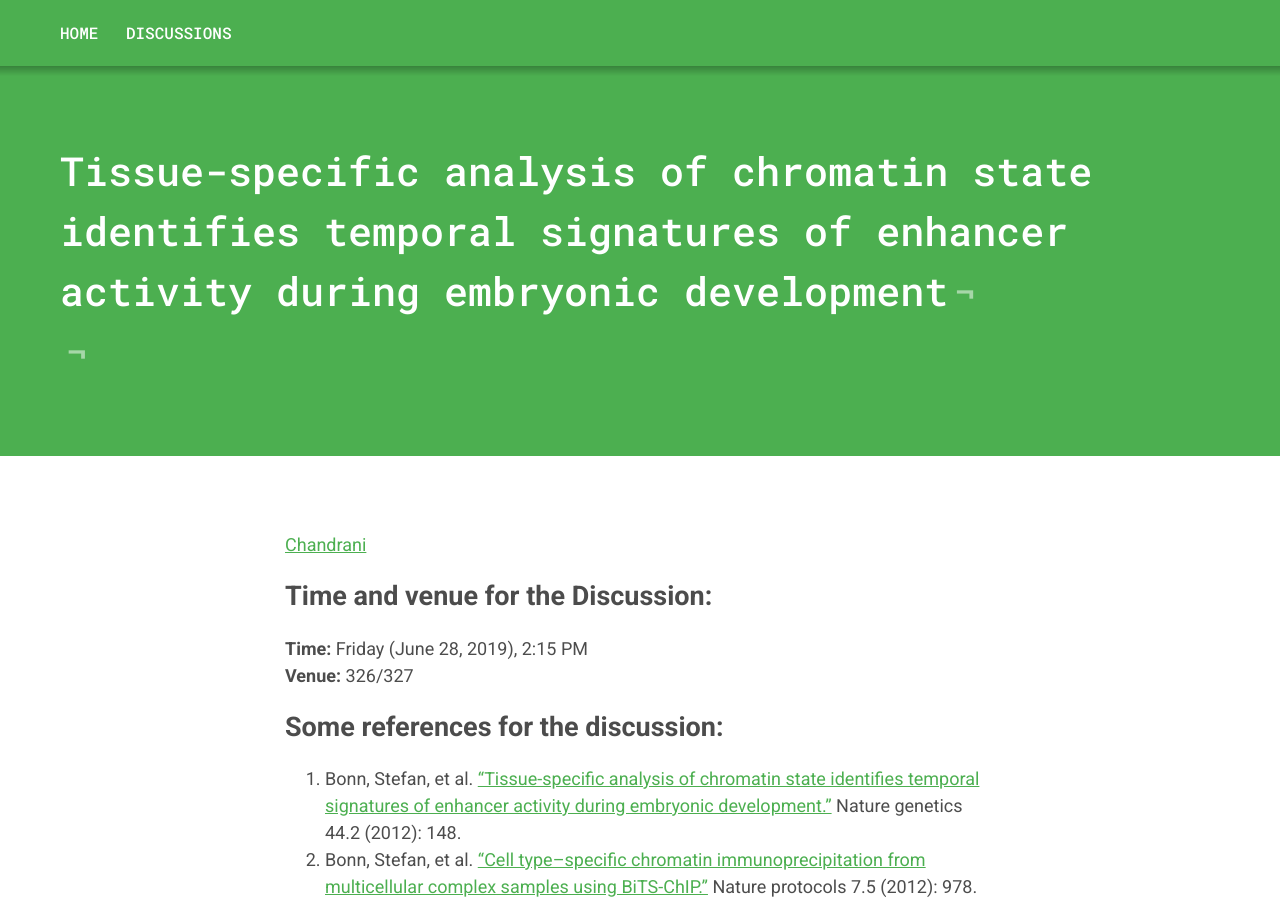
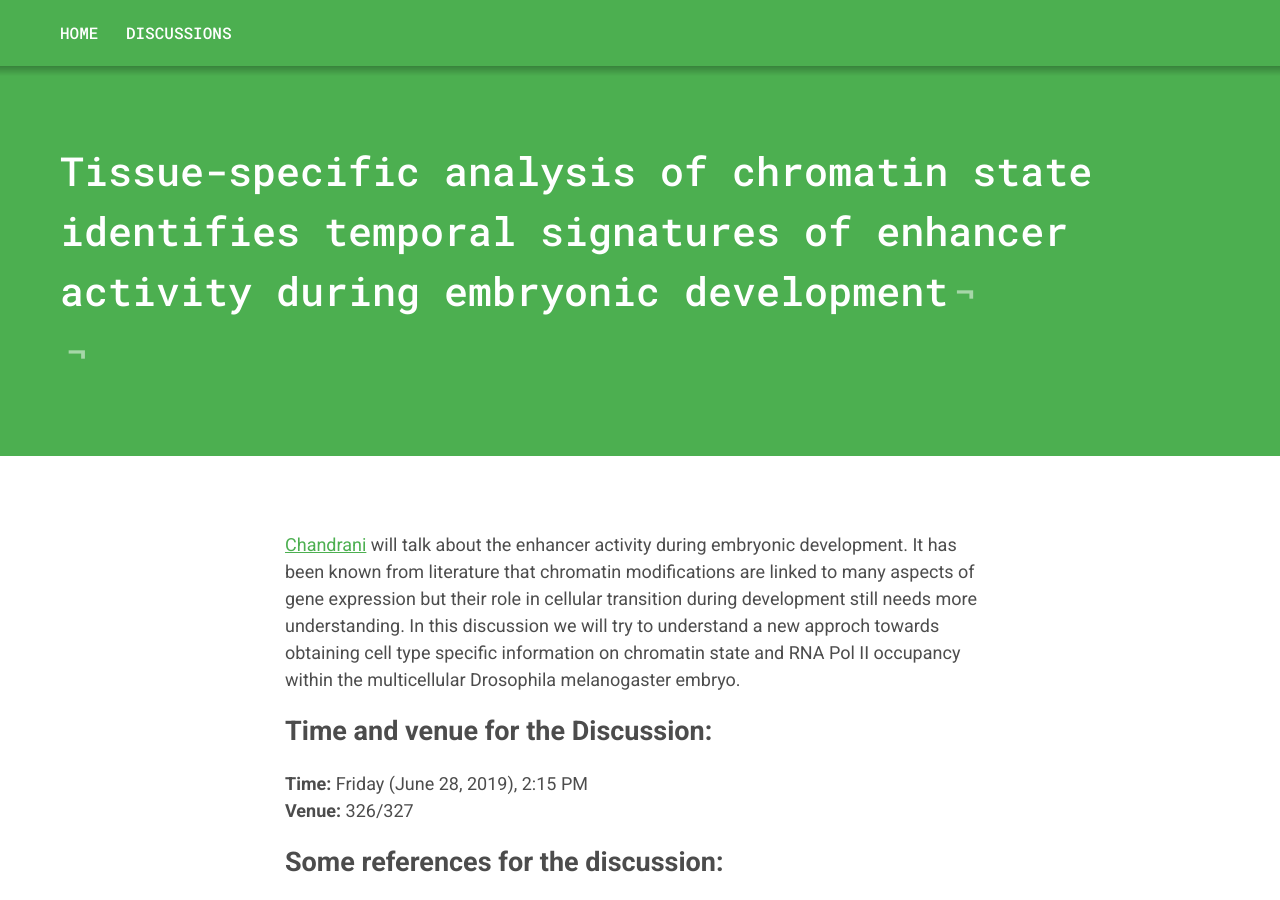
Before and after one commit to vinayphys/discussion2020, a Jekyll site: the page built from _posts/2019-06-28-enhancer_activity_during_embryonic_development.markdown, in a window 1280 px wide and 900 px high. Built offline with Jekyll 4.4.1, drawn with Linux system fonts in a browser that asks for light colours; comment, search, counter and statistics services are not loaded.

Commit message:
Update 2019-06-28-enhancer_activity_during_embryonic_development.markdown

```diff
--- a/_posts/2019-06-28-enhancer_activity_during_embryonic_development.markdown
+++ b/_posts/2019-06-28-enhancer_activity_during_embryonic_development.markdown
@@ -3,7 +3,7 @@ layout: post
 title:  "Tissue-specific analysis of chromatin state identifies temporal signatures of enhancer activity during embryonic development"
 date:   2019-06-28 18:52:21 -0500
 ---
-[Chandrani](https://www.imsc.res.in/chandrani_kumari)
+[Chandrani](https://www.imsc.res.in/chandrani_kumari) will talk about the enhancer activity during embryonic development. It has been known from literature that chromatin modifications are linked to many aspects of gene expression but their role in cellular transition during development still needs more understanding. In this discussion we will try to understand a new approch towards obtaining cell type specific information on chromatin state and RNA Pol II occupancy within the multicellular Drosophila melanogaster embryo.
 
 ## Time and venue for the Discussion:
 **Time:** Friday (June 28, 2019), 2:15 PM
```
